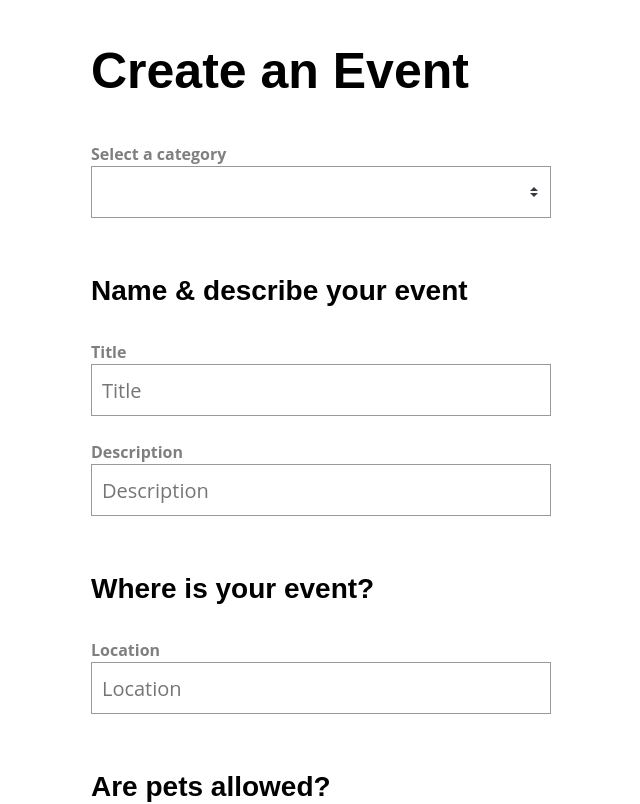
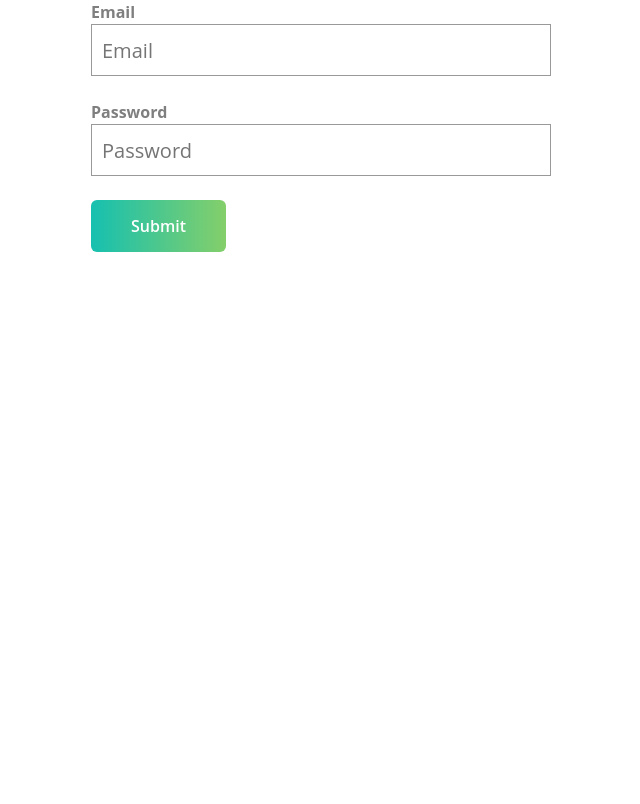
Before and after one commit to Code-Pop/validating-vue3-forms, a Vue app: page / in a window 1280 px wide. Shown: the top 804 px of the page, without its empty margins (339-979 px from the left). Built offline with nearby package versions, Linux system fonts and the light colour scheme.

Commit message:
switch to login form

```diff
--- a/src/App.vue
+++ b/src/App.vue
@@ -1,14 +1,14 @@
 <template>
   <div id="app">
-    <ComponentsForm />
+    <LoginForm />
   </div>
 </template>
 
 <script>
-import ComponentsForm from '@/views/ComponentsForm'
+import LoginForm from '@/views/LoginForm'
 
 export default {
-  components: { ComponentsForm }
+  components: { LoginForm }
 }
 </script>
 
```
